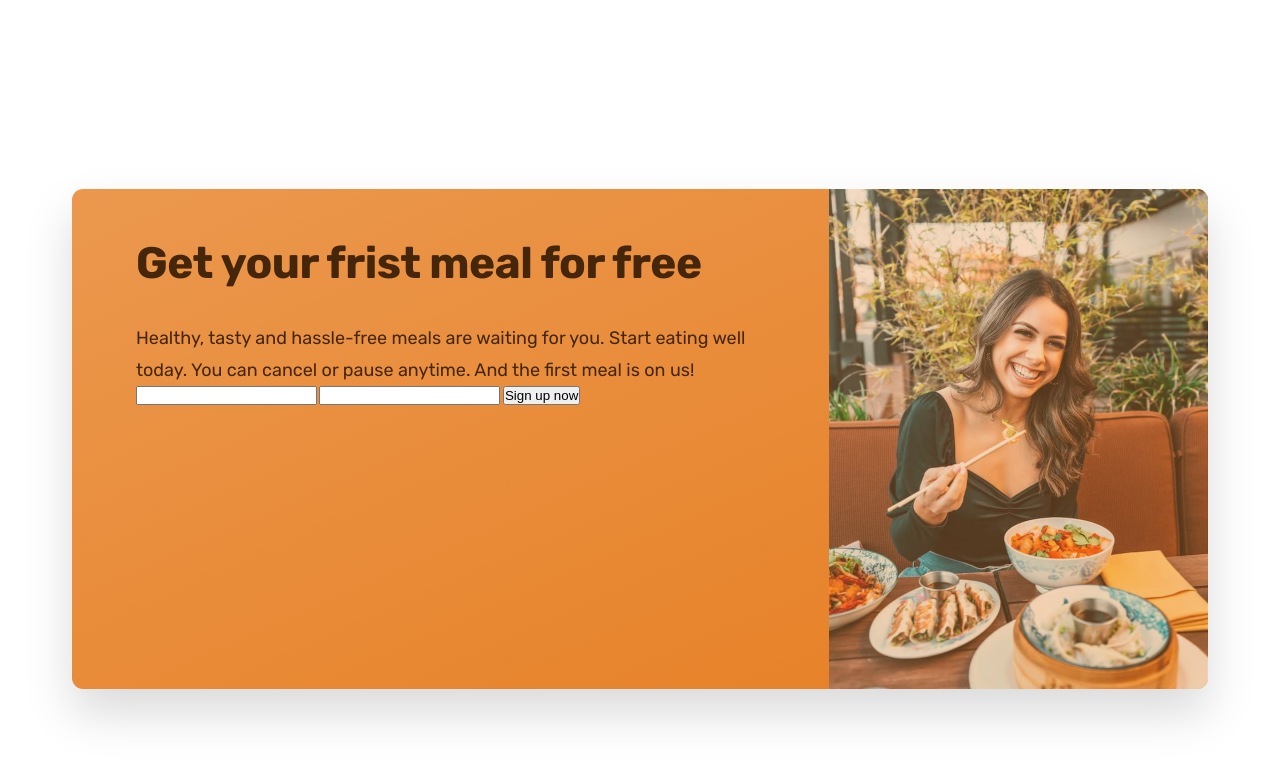
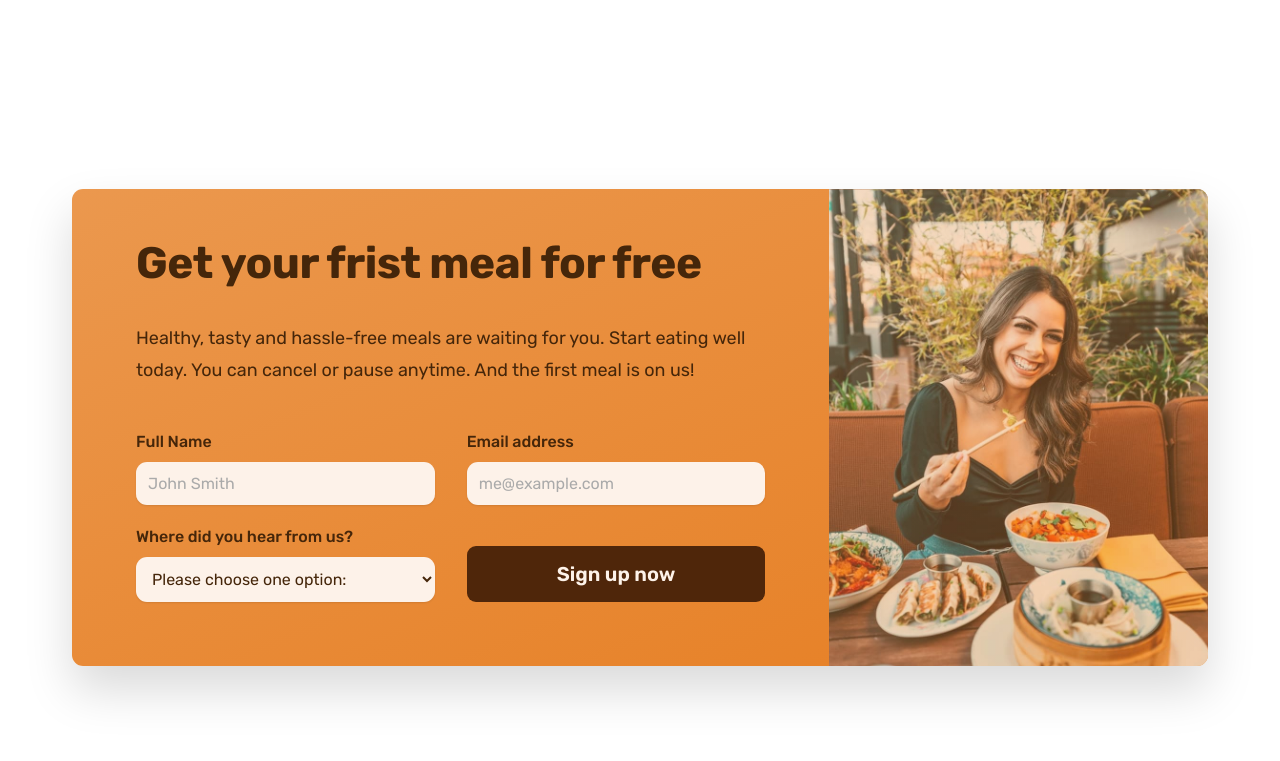
Before and after one commit to jknithin36/restart, a plain HTML site: page html/07-Omnifood/index.html in a window 1280 px wide. Shown: the part 5853-6614 px from the top of the page. Drawn offline with nearby package versions, Linux system fonts and the light colour scheme.

Commit message:
updated cta

```diff
--- a/html/07-Omnifood/css/general.css
+++ b/html/07-Omnifood/css/general.css
@@ -92,8 +92,17 @@ html{
   align-items: center;
 }
 
-
-
+.btn--form{
+  background-color: #4f260a;
+  color: #fdf2e9;
+  align-self: end;
+  padding: 1.2rem;
+}
+.btn--form:hover{
+  background-color: #fff;
+  color: #555;
+}
+.btn,
 .btn:link,.btn:visited{
 display: inline-block;
 text-decoration: none;
@@ -101,6 +110,11 @@ font-size: 2rem;
 padding: 1.6rem 3.2rem;
 border-radius: 9px;
 font-weight: 600;
+
+/*FOR ONLY BTN */
+border: none;
+cursor: pointer;
+font-family: inherit;
 /* transition used add animation : elemet time */
 transition: background-color 0.3s ;
 }
@@ -264,3 +278,10 @@ letter-spacing: 0.75px;
     height: 3rem;
     color: #e67e22;
   }
+
+  *:focus{
+    outline: none;
+    /* outline: 4px dotted #e67e22;
+    outline-offset: 8px; */
+    box-shadow: 0 0 0 0.8rem rgba(230, 125, 34, 0.5) ;
+  }
--- a/html/07-Omnifood/css/style.css
+++ b/html/07-Omnifood/css/style.css
@@ -470,7 +470,6 @@ grid-template-columns: 2fr 1fr;
 /* background-color: #e67e22; */
 box-shadow:0 2.4rem 4.8rem rgba(0,0,0, 0.15) ;
 border-radius: 11px;
-height: 50rem;
 background-image: linear-gradient(to right bottom, #eb984e, #e67e22);
 overflow: hidden;
 }
@@ -488,6 +487,7 @@ margin-bottom: 3.2rem;
 .cta-text{
   font-size: 1.8rem;
   line-height:1.8;
+  margin-bottom: 4.8rem;
 }
 .cta-img-box{
   background-image:linear-gradient(to right bottom, rgba(235, 152, 78,0.35), rgba(231, 126, 35, 0.35))
@@ -496,3 +496,38 @@ background-size: cover;
 background-position: center;
 
 }
+
+.cta-form{
+  display: grid;
+  grid-template-columns: 1fr 1fr;
+  column-gap: 3.2rem;
+  row-gap: 2.4rem;
+}
+
+.cta-form label{
+display: block;
+font-size: 1.6rem;
+font-weight: 500;
+margin-bottom: 1.2rem;
+}
+
+.cta-form input, .cta-form select{
+width: 100%;
+padding: 1.2rem;
+font-size: 1.6rem;
+font-family: inherit;
+color: inherit;
+border: none;
+background-color: #fdf2e9;
+border-radius: 11px;
+box-shadow: 0 1px 2px rgba(0, 0, 0, 0.10);
+}
+
+.cta-form input::placeholder{
+  color: #aaa;
+}
+
+.cta *:focus{
+  outline: none;
+  box-shadow: 0 0 0 0.8rem rgba(253, 242, 233, 0.5) ;
+}
--- a/html/07-Omnifood/index.html
+++ b/html/07-Omnifood/index.html
@@ -422,10 +422,41 @@
   Healthy, tasty and hassle-free meals are waiting for you. Start eating well today. You can cancel or pause anytime. And the first meal is on us!
 
 </p>
-<form action="#" class="cta-form">
-  <input type="text" >
-  <input type="email">
-  <button class="">Sign up now</button>
+<form class="cta-form" action="#">
+  <div>
+    <label for="full-name">Full Name</label>
+    <input
+      id="full-name"
+      type="text"
+      placeholder="John Smith"
+      required
+    />
+  </div>
+
+  <div>
+    <label for="email">Email address</label>
+    <input
+      id="email"
+      type="email"
+      placeholder="me@example.com"
+      required
+    />
+  </div>
+
+  <div>
+    <label for="select-where">Where did you hear from us?</label>
+    <select id="select-where" required>
+      <option value="">Please choose one option:</option>
+      <option value="friends">Friends and family</option>
+      <option value="youtube">YouTube video</option>
+      <option value="podcast">Podcast</option>
+      <option value="ad">Facebook ad</option>
+      <option value="others">Others</option>
+    </select>
+  </div>
+
+  <button class="btn btn--form">Sign up now</button>
+
 </form>
       </div>
       <div class="cta-img-box" role="img" aria-label="Woman enjoying food"></div>
```
